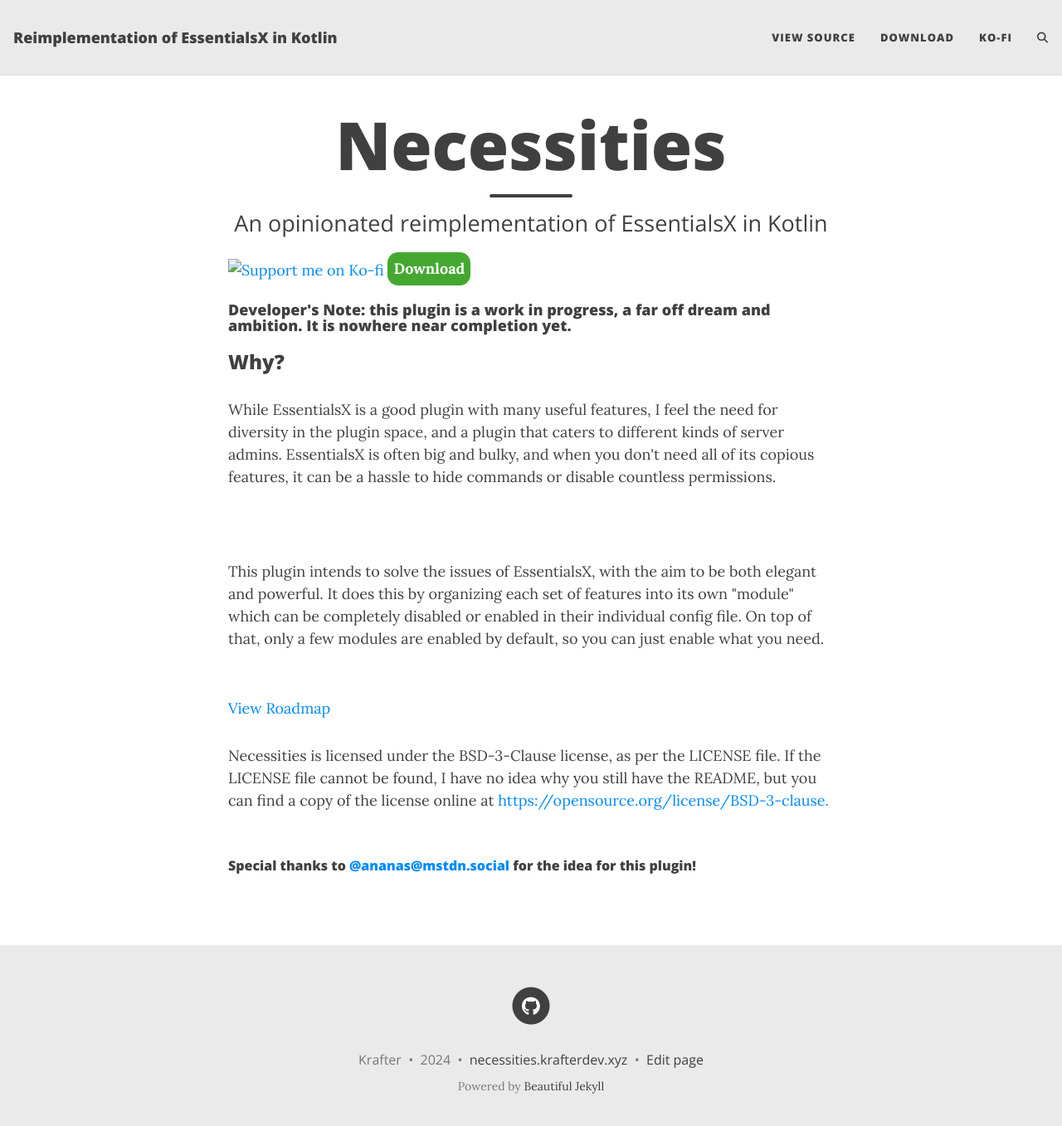
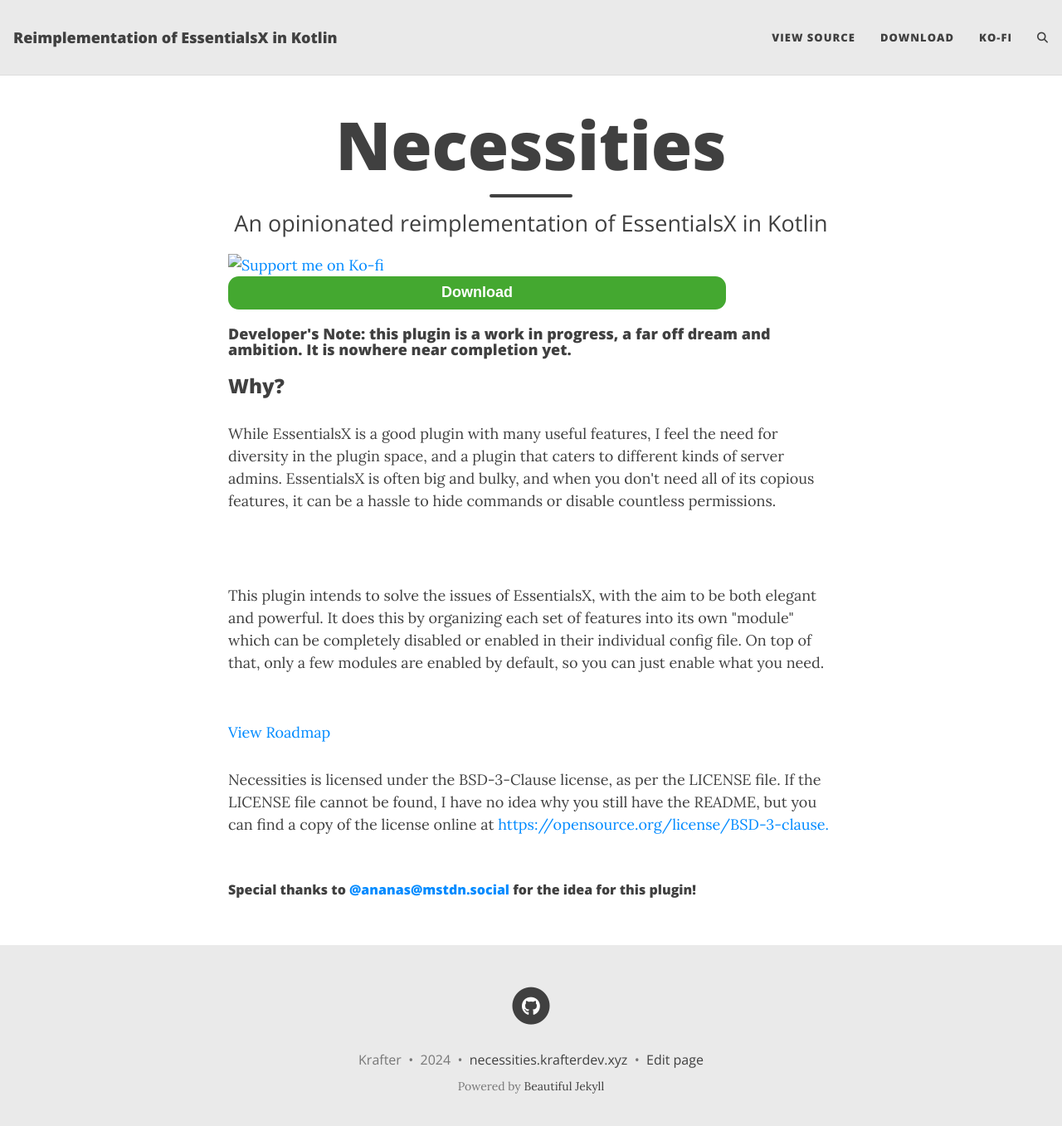
Before and after one commit to TheKrafter/NecessitiesWebpage, a Jekyll site: the page built from index.html, in a window 1280 px wide and 1370 px high. Shown: the top 1357 px of the window at 83% size. Built offline with Jekyll 4.4.1, drawn with Linux system fonts in a browser that asks for light colours; comment, search, counter and statistics services are not loaded.

Commit message:
Update index.html

```diff
--- a/index.html
+++ b/index.html
@@ -4,7 +4,7 @@
 subtitle: An opinionated reimplementation of EssentialsX in Kotlin
 ---
 
-<a href="https://ko-fi.com/G2G5DO1DO"><img src="https://ko-fi.com/img/githubbutton_sm.svg" alt="Support me on Ko-fi" height="40"></a> <button style="border: none; background-color: rgb(68, 168, 48); color: white; font-weight: 600; height: 40px; width: 100px; border-radius: 0.8rem;" type="button"><a style="color: white; text-decoration: none;" href="https://github.com/TheKrafter/Necessities/releases/latest">Download</a></button>
+<a href="https://ko-fi.com/G2G5DO1DO"><img src="https://ko-fi.com/img/githubbutton_sm.svg" alt="Support me on Ko-fi" height="40"></a> <button style="border: none; background-color: rgb(68, 168, 48); color: white; font-weight: 600; font-family: Arial, Helvetica, sans-serif; height: 40px; width: 600px; border-radius: 0.8rem;" type="button"><a style="color: white; text-decoration: none;" href="https://github.com/TheKrafter/Necessities/releases/latest">Download</a></button>
 
 <h4>Developer's Note: this plugin is a work in progress, a far off dream and ambition. It is nowhere near completion yet.</h4>
 
```
